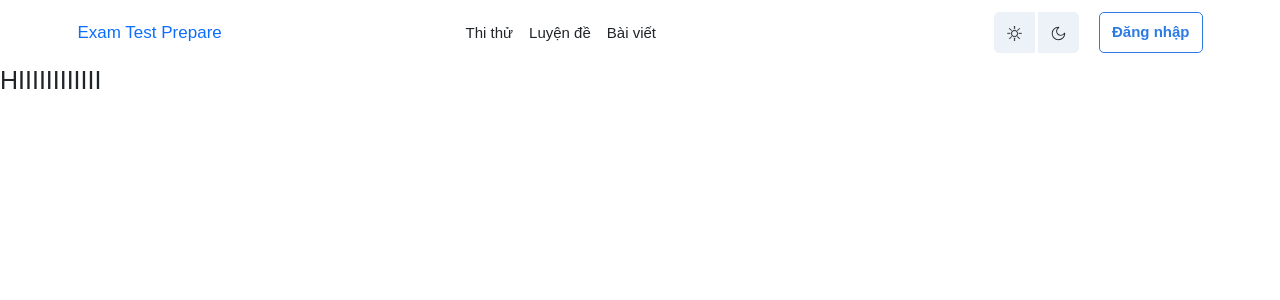
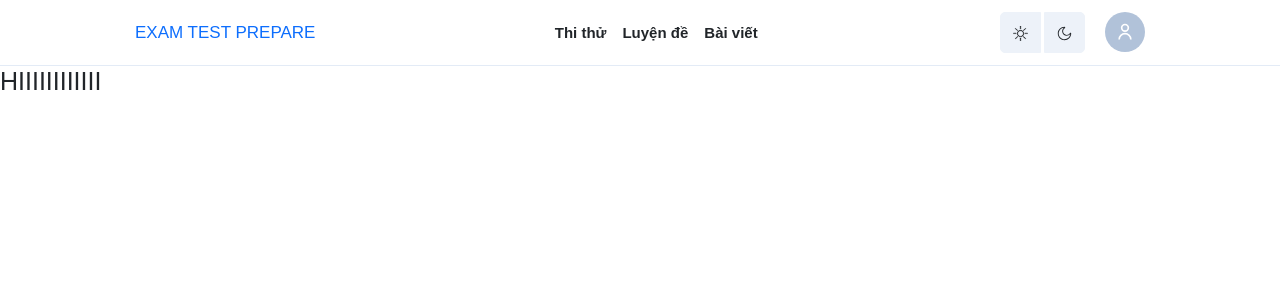
Before and after one commit to DatDangg/Exam-Prep, a React (Create React App) app: page / in a window 1280 px wide. Shown: the top 300 px of the page. Built offline with nearby package versions, Linux system fonts and the light colour scheme.

Commit message:
update Header

```diff
--- a/src/components/Header.js
+++ b/src/components/Header.js
@@ -1,20 +1,87 @@
 import { Link } from "react-router-dom";
 import styles from "./Header.module.css";
+import { useEffect, useRef } from "react";
 
 function Header() {
+    const dropRef = useRef()
+    const avtRef = useRef()
+    const btnRef = useRef()
+    const toggleRef = useRef()
+
+    useEffect(() => {
+        const handleClick = () => {
+          const drop = dropRef.current
+          drop.classList.toggle(`${styles.active}`)
+          console.log(drop)
+        };
+
+        const toggleClick = () => {
+            const toggle = toggleRef.current
+            toggle.classList.toggle(`${styles.active}`)
+        }
+
+        const avt = avtRef.current
+        avt?.addEventListener('click', handleClick)
+
+        const btn = btnRef.current
+        btn?.addEventListener('click', toggleClick)
+        return () => {
+          avt?.removeEventListener('click', handleClick)
+          btn?.removeEventListener('click', toggleClick)
+        }
+      }, [])
+
+
     return (
         <div className={styles.header}>
             <div className="container">
-                <div className="row">
-                    <a href="/" className={`col-lg-4 ${styles.logo}`}>
+                <div className={`row ${styles.headerContent}`}>
+                    <div className={`col-auto ${styles.navbarToggler}`}>
+                        <div ref={btnRef}>
+                            <span></span>
+                            <span></span>
+                            <span></span>
+                        </div>
+                        <div className={styles.toggleList} ref={toggleRef}>
+                            <div className={`${styles.toggle}`}>
+                                <div className={`${styles.theme}`}>
+                                    <svg viewBox="0 0 64 64" stroke="currentColor" strokeWidth="2">
+                                        <path d="M32.1318512,18.2793007c-7.7119007,0-13.9863014,6.2743988-13.9863014,13.9862976s6.2744007,13.9864006,13.9863014,13.9864006s13.9862976-6.274498,13.9862976-13.9864006S39.84375,18.2793007,32.1318512,18.2793007z M32.1318512,44.2793007c-6.6245003,0-12.0137005-5.3897018-12.0137005-12.0137024s5.3892002-12.0135975,12.0137005-12.0135975s12.0136986,5.3895988,12.0136986,12.0135975S38.7563515,44.2793007,32.1318512,44.2793007z" />
+                                        <path d="M32.0000496,13.1688995c0.5522003,0,1-0.4471998,1-1V1c0-0.5527-0.4477997-1-1-1c-0.5522995,0-1,0.4473-1,1v11.1688995C31.0000496,12.7216997,31.4477501,13.1688995,32.0000496,13.1688995z" />
+                                        <path d="M32.0000496,50.830101c-0.5522995,0-1,0.4472008-1,1V63c0,0.5527,0.4477005,1,1,1c0.5522003,0,1-0.4473,1-1V51.830101C33.0000496,51.2773018,32.5522499,50.830101,32.0000496,50.830101z" />
+                                        <path d="M62.263649,30.4452991H51.09375c-0.5522003,0-1,0.4473-1,1s0.4477997,1.0000019,1,1.0000019h11.169899c0.5522995,0,1-0.4473019,1-1.0000019S62.8159485,30.4452991,62.263649,30.4452991z" />
+                                        <path d="M13.90625,31.4452991c0-0.5527-0.447794-1-0.999999-1H1.7363508c-0.5523,0-1,0.4473-1,1s0.4477,1.0000019,1,1.0000019H12.906251C13.458456,32.4453011,13.90625,31.9979992,13.90625,31.4452991z" />
+                                        <path d="M45.1801491,19.8778992c0.2559013,0,0.5116997-0.097599,0.7070999-0.2929001l7.8988991-7.8984995c0.3906021-0.3905993,0.3906021-1.0233994,0-1.4139996c-0.3905983-0.3907003-1.0234985-0.3907003-1.4140968,0l-7.8989029,7.8984003c-0.3905983,0.3906002-0.3905983,1.0233994,0,1.4140987C44.668457,19.7803001,44.9243507,19.8778992,45.1801491,19.8778992z" />
+                                        <path d="M45.887249,45.2030983c-0.3906975-0.3905983-1.0234985-0.3905983-1.4141006,0c-0.3905983,0.3907013-0.3905983,1.0235023,0,1.4141006l7.8989029,7.8973999c0.1952972,0.1954002,0.4511986,0.2929993,0.7070999,0.2929993c0.2557983,0,0.5116997-0.097599,0.7069969-0.2929993c0.3906021-0.3905983,0.3906021-1.0233994,0-1.4139977L45.887249,45.2030983z" />
+                                        <path d="M18.112751,19.5849991c0.1954002,0.1953011,0.4511986,0.2929001,0.7070999,0.2929001c0.2558002,0,0.5116997-0.097599,0.7069988-0.2929001c0.3906059-0.3906994,0.3906059-1.0234985,0-1.4140987L11.6289501,10.2725c-0.3906994-0.3907003-1.0234947-0.3907003-1.4140997,0c-0.3906002,0.3906002-0.3906002,1.0234003,0,1.4139996L18.112751,19.5849991z" />
+                                        <path d="M19.5712509,45.2700996c-0.0177002-0.0208015-0.024601-0.0471992-0.0444012-0.0670013c-0.3906002-0.3905983-1.0233936-0.3905983-1.4140987,0l-3.9401007,3.9400024l-4.0341949,3.8446999c-0.3999052,0.3811989-0.415205,1.0139008-0.0339994,1.4137993c0.0192947,0.0203018,0.045495,0.0278015,0.066,0.0460014c0.0176945,0.0208969,0.0245943,0.0472984,0.0443945,0.0669975c0.1953001,0.1954002,0.4512005,0.2929993,0.7069998,0.2929993c0.2559004,0,0.5117006-0.097599,0.7070999-0.2929993l3.9401007-3.9398994l4.0341997-3.8446999c0.3999004-0.3811989,0.415205-1.0139008,0.0340004-1.4137993C19.6179504,45.2958984,19.5917511,45.2882996,19.5712509,45.2700996z" />
+                                    </svg>
+                                </div>
+                                <div className={`${styles.theme}`}>
+                                    <svg viewBox="0 0 24 24" xmlns="http://www.w3.org/2000/svg">
+                                        <path
+                                            fill="currentColor"
+                                            d="M11.0174 2.80157C6.37072 3.29221 2.75 7.22328 2.75 12C2.75 17.1086 6.89137 21.25 12 21.25C16.7767 21.25 20.7078 17.6293 21.1984 12.9826C19.8717 14.6669 17.8126 15.75 15.5 15.75C11.4959 15.75 8.25 12.5041 8.25 8.5C8.25 6.18738 9.33315 4.1283 11.0174 2.80157ZM1.25 12C1.25 6.06294 6.06294 1.25 12 1.25C12.7166 1.25 13.0754 1.82126 13.1368 2.27627C13.196 2.71398 13.0342 3.27065 12.531 3.57467C10.8627 4.5828 9.75 6.41182 9.75 8.5C9.75 11.6756 12.3244 14.25 15.5 14.25C17.5882 14.25 19.4172 13.1373 20.4253 11.469C20.7293 10.9658 21.286 10.804 21.7237 10.8632C22.1787 10.9246 22.75 11.2834 22.75 12C22.75 17.9371 17.9371 22.75 12 22.75C6.06294 22.75 1.25 17.9371 1.25 12Z"
+                                        />
+                                    </svg>
+                                </div>
+                            </div>
+                            <ul className={`${styles.navbarList}`}>
+                                <li className={`${styles.navListItem}`}>Thi thử</li>
+                                <li className={`${styles.navListItem}`}>Luyện đề</li>
+                                <li className={`${styles.navListItem}`}>Bài viết</li>
+                            </ul>
+                        </div>
+                    </div>
+                    <a href="/" className={`col-auto order-md-first ${styles.logo}`}>
                         Exam Test Prepare
                     </a>
-                    <ul className={`col-lg-4 ${styles.navBar}`}>
+                    <ul className={`col order-md-0 justify-content-center ${styles.navBar}`}>
                         <li className={`${styles.navItem}`}>Thi thử</li>
                         <li className={`${styles.navItem}`}>Luyện đề</li>
                         <li className={`${styles.navItem}`}>Bài viết</li>
                     </ul>
-                    <div className={`col-lg-4 ${styles.navBarUser}`}>
+                    <div className={`col-auto order-md-1 ${styles.navBarUser}`}>
                         <div className={`${styles.toggleTheme}`}>
                             <div className={`${styles.theme}`}>
                                 <svg viewBox="0 0 64 64" stroke="currentColor" strokeWidth="2">
@@ -38,9 +105,28 @@ function Header() {
                                 </svg>
                             </div>
                         </div>
-                        <Link to="/login">
+                        {/* <Link to="/login">
                             <button className={`${styles.headerBtn}`}>Đăng nhập</button>
-                        </Link>
+                        </Link> */}
+                        <div className={styles.user} ref={avtRef}>
+                            <div className={styles.avatar}>
+                                <svg
+                                    viewBox="0 0 24 24"
+                                    fill="none"
+                                    stroke="#ffffff"
+                                    strokeWidth="2"
+                                >
+                                    <path d="M5 21C5 17.134 8.13401 14 12 14C15.866 14 19 17.134 19 21" />
+                                    <path d="M16 7C16 9.20914 14.2091 11 12 11C9.79086 11 8 9.20914 8 7C8 4.79086 9.79086 3 12 3C14.2091 3 16 4.79086 16 7Z" />
+                                </svg>
+                            </div>
+                            <ul className={styles.dropdown} ref={dropRef}>
+                                <li className={styles.dropdownItem}>Thông tin chung</li>
+                                <li className={styles.dropdownItem}>Lịch sử thi</li>
+                                {/* <li className={styles.dropdownItem}>Tai Khoan</li> */}
+                                <li className={styles.dropdownItem}>Đăng xuất</li>
+                            </ul>
+                        </div>
                     </div>
                 </div>
             </div>
--- a/src/components/Header.module.css
+++ b/src/components/Header.module.css
@@ -1,16 +1,41 @@
 .header {
     padding: 12px 0;
+    border-bottom: 1px solid #e3ebf6;
+    position: relative;
+}
+
+.headerContent {
+    margin: 0 50px;
 }
 
 a {
     text-decoration: none;
 }
 
+.navbarToggler {
+    display: none;
+}
+
+.navbarToggler span {
+    background-color: #2c7be5;
+    display: block;
+    height: 3px;
+    margin-bottom: 4px;
+    margin-top: 4px;
+    opacity: 1;
+    -webkit-transform: rotate(0deg);
+    transform: rotate(0deg);
+    width: 24px;
+    transition: all 0.3s ease;
+}
+
+
 .logo {
     display: block;
     margin: auto;
     font-size: 1.7rem;
     height: fit-content;
+    text-transform: uppercase;
 }
 
 .navBar {
@@ -24,6 +49,7 @@ a {
     padding: 10px 8px;
     font-size: 1.5rem;
     line-height: 1;
+    font-weight: 600;
 }
 
 .navBarUser {
@@ -85,3 +111,108 @@ a {
     color: #fff;
     background-color: #2c7be5;
 }
+
+.user {
+    position: relative;
+}
+
+.avatar {
+    background-color: #b1c2d9;
+    font-size: 1.5rem;
+    padding: 10px;
+    border-radius: 50%;
+    font-weight: 400;
+    cursor: pointer;
+}
+
+.avatar svg {
+    display: block;
+    width: 20px;
+    height: 20px;
+}
+
+.dropdown {
+    position: absolute;
+    display: none;
+    right: 0;
+    width: 180px;
+    border-radius: 7px;
+    border: 1px solid rgba(230, 223, 216, 1);
+    list-style-type: none;
+    margin: 4px 0 0 0;
+    padding: 10px 0;
+    background-color: #fff;
+}
+
+.dropdownItem {
+    font-size: 1.5rem;
+    padding: 8px 24px;
+}
+
+.dropdownItem:hover{
+    cursor: pointer;
+    color: #2c7be5;
+}
+
+.active {
+    display: block;
+}
+
+@media screen and (width < 992px) {
+    .headerContent {
+        margin: 0;
+    }
+}
+
+@media screen and (width < 768px) {
+    .header {
+        border: none;
+        background-color: rgba(240, 240, 240, 0.5);
+    }
+
+    .navbarToggler {
+        display: block;
+        margin: auto 0;
+    }
+
+    .toggleList {
+        display: none;
+    }
+
+    .toggleList.active {
+        position: absolute;
+        top: 64px;
+        left: 0;
+        right: 0;
+        display: flex;
+        flex-direction: column;
+        align-items: center;
+        background-color: rgba(240, 240, 240, 0.5);
+    }
+
+    .toggle {
+        display: flex;
+        padding: 8px 20px;
+    }
+
+    .navbarList {
+        list-style-type: none;
+        padding: 0;
+    }
+
+    .navListItem {
+        padding: 10px 24px;
+        font-size: 1.5rem;
+        line-height: 1;
+        font-weight: 600;
+        text-align: center;
+    }
+
+    .navBar {
+        display: none;
+    }
+
+    .toggleTheme {
+        display: none;
+    }
+}
```
